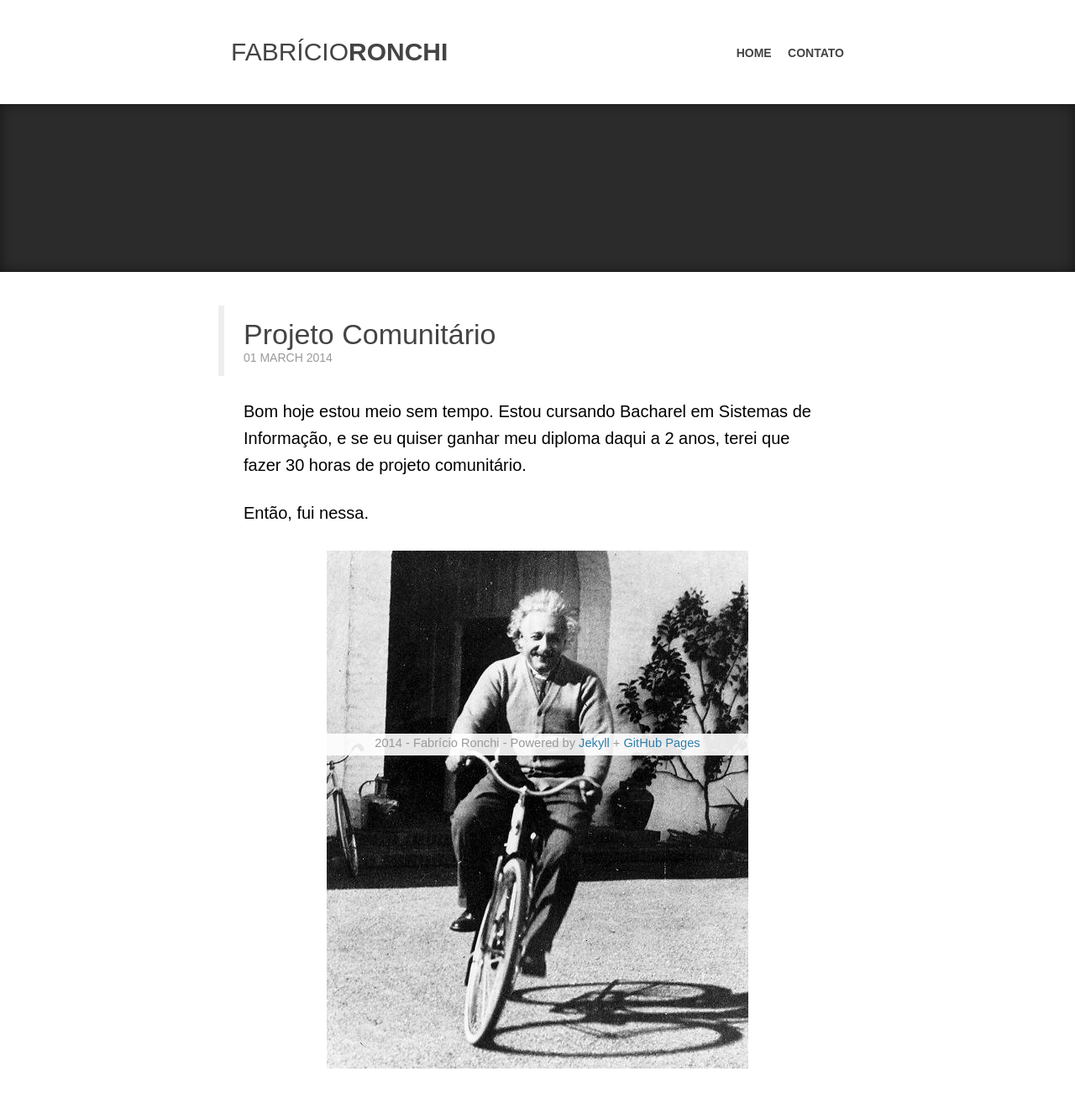
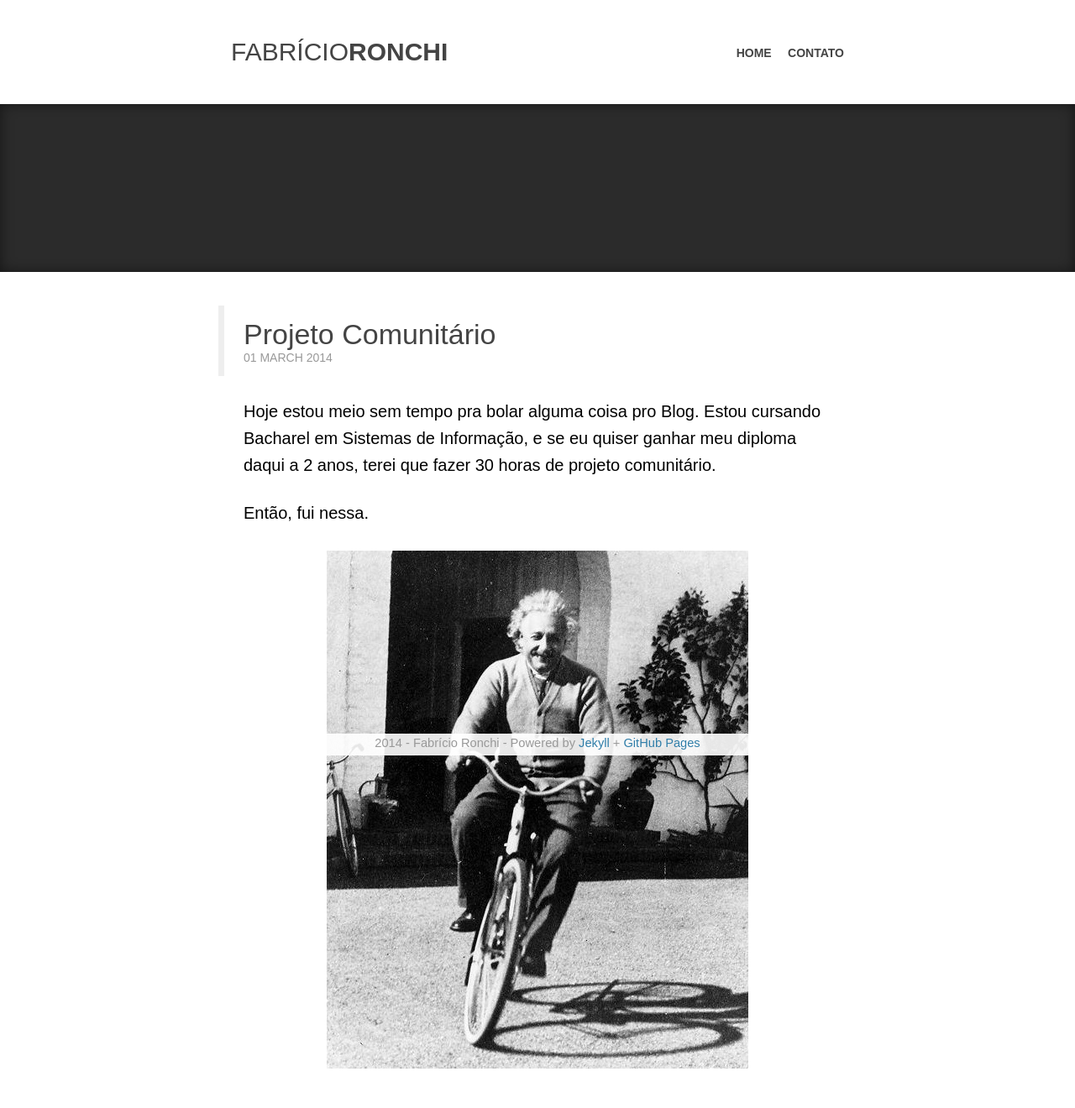
Before and after one commit to fabriciomrkonell/fabriciomrkonell, a Jekyll site: the page built from _posts/2014-03-01-projeto-comunitario.markdown, in a window 1280 px wide. Shown: the whole page at 84% size. Built offline with Jekyll 4.4.1, drawn with Linux system fonts in a browser that asks for light colours; some web fonts are replaced; Markdown is read by kramdown in place of the engine named in the settings; comment, search, counter and statistics services are not loaded.

Commit message:
Update 2014-03-01-projeto-comunitario.markdown

```diff
--- a/_posts/2014-03-01-projeto-comunitario.markdown
+++ b/_posts/2014-03-01-projeto-comunitario.markdown
@@ -5,7 +5,7 @@ date:   2014-03-01 22:00:00
 categories: Blog
 ---
 
-Bom hoje estou meio sem tempo. Estou cursando Bacharel em Sistemas de Informação, e se eu quiser ganhar meu diploma daqui a 2 anos, terei que fazer 30 horas de projeto comunitário.
+Hoje estou meio sem tempo pra bolar alguma coisa pro Blog. Estou cursando Bacharel em Sistemas de Informação, e se eu quiser ganhar meu diploma daqui a 2 anos, terei que fazer 30 horas de projeto comunitário.
 
 Então, fui nessa.
 
```
